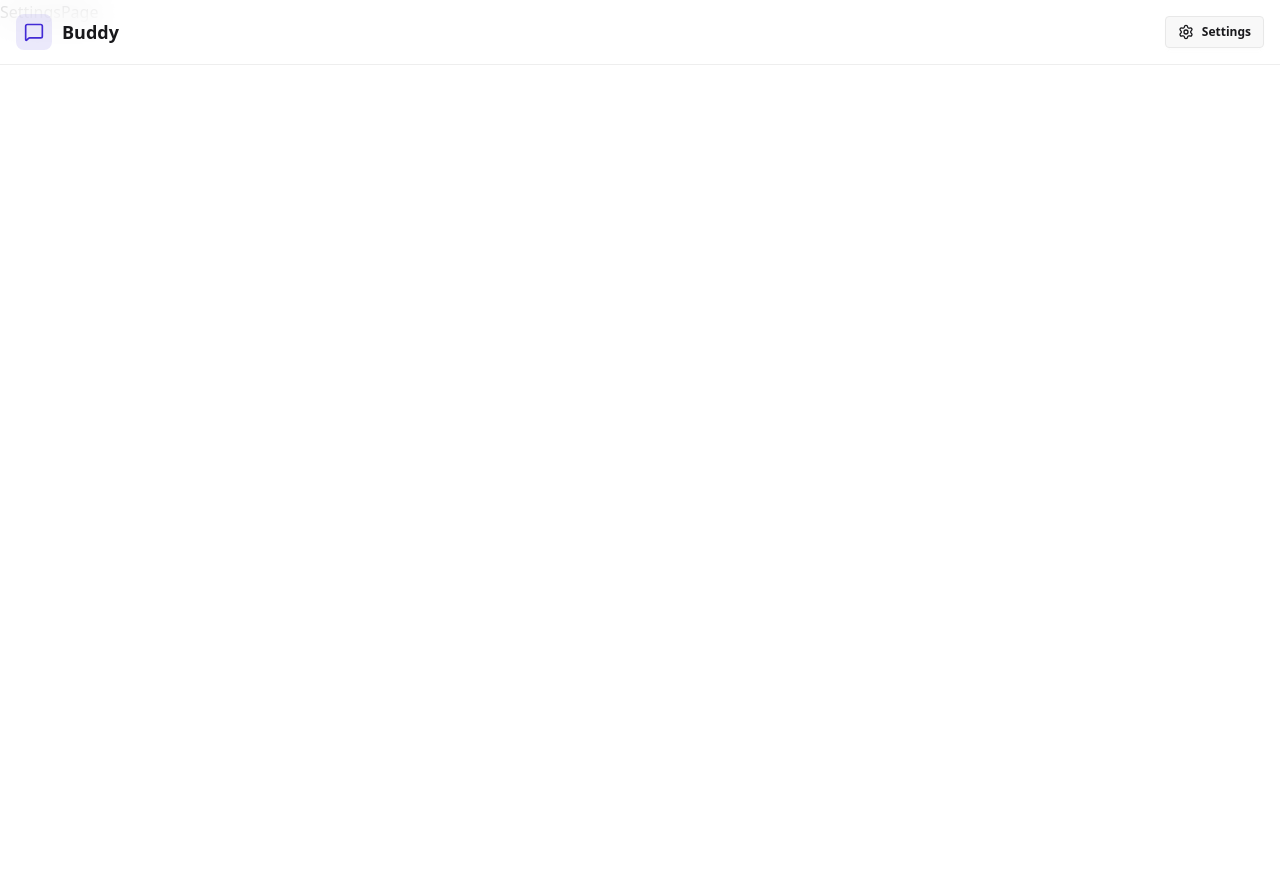
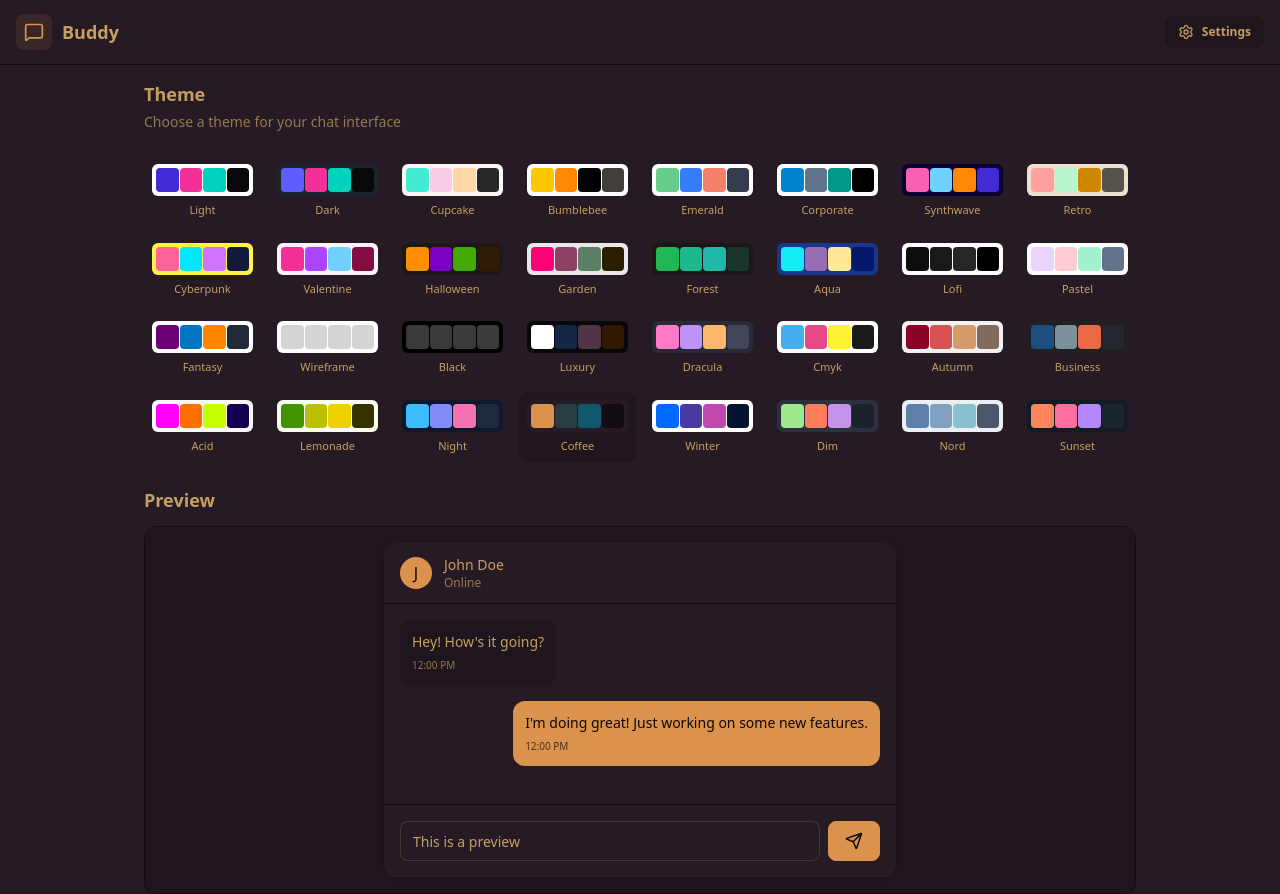
Before and after one commit to TennaThePhantom/Chat-App, a React (Vite) app in the folder Front-End/: page /settings in a window 1280 px wide. Before the commit the page ends 800 px from the top, so only its background shows below. Built offline with nearby package versions, Linux system fonts and the light colour scheme; no server answers.

Commit message:
profile page

```diff
--- a/Front-End/src/App.tsx
+++ b/Front-End/src/App.tsx
@@ -9,14 +9,20 @@
 import ProfilePage from "./pages/ProfilePage";
 import { useAuthStore } from "./store/useAuthStore";
 import { Toaster } from "react-hot-toast";
+import { useThemeStore } from "./store/useThemeStore";
 const App = () => {
 	const { authUser, checkAuth, isCheckingAuth } = useAuthStore();
+	const {theme} = useThemeStore()
 
 	useEffect(() => {
 		checkAuth();
 	}, [checkAuth]);
 
 	console.log({ authUser });
+
+	useEffect(() => {
+		document.documentElement.setAttribute('data-theme', theme)
+	}, [theme])
 
 	if (isCheckingAuth && !authUser) {
 		return (
@@ -26,7 +32,7 @@
 		);
 	}
 	return (
-		<div className="">
+		<div data-theme={theme}>
 			<Navbar />
 
 			<Routes>
--- /dev/null
+++ b/Front-End/src/constants/themes.ts
@@ -0,0 +1,34 @@
+export const THEMES = [
+	"light",
+	"dark",
+	"cupcake",
+	"bumblebee",
+	"emerald",
+	"corporate",
+	"synthwave",
+	"retro",
+	"cyberpunk",
+	"valentine",
+	"halloween",
+	"garden",
+	"forest",
+	"aqua",
+	"lofi",
+	"pastel",
+	"fantasy",
+	"wireframe",
+	"black",
+	"luxury",
+	"dracula",
+	"cmyk",
+	"autumn",
+	"business",
+	"acid",
+	"lemonade",
+	"night",
+	"coffee",
+	"winter",
+	"dim",
+	"nord",
+	"sunset",
+];
--- a/Front-End/src/index.css
+++ b/Front-End/src/index.css
@@ -1,2 +1,4 @@
 @import "tailwindcss";
-@plugin "daisyui";
+@plugin "daisyui" {
+	themes: all;
+}
--- a/Front-End/src/pages/SettingsPage.tsx
+++ b/Front-End/src/pages/SettingsPage.tsx
@@ -1,9 +1,135 @@
-import React from 'react'
+import React from "react";
+import { THEMES } from "../constants/themes";
+import { useThemeStore } from "../store/useThemeStore";
+import { Send } from "lucide-react";
 
 const SettingsPage = () => {
-  return (
-    <div>SettingsPage</div>
-  )
-}
+	const PREVIEW_MESSAGES = [
+		{ id: 1, content: "Hey! How's it going?", isSent: false },
+		{
+			id: 2,
+			content: "I'm doing great! Just working on some new features.",
+			isSent: true,
+		},
+	];
+	const { theme, setTheme } = useThemeStore();
 
-export default SettingsPage
+	return (
+		<div className="h-screen container mx-auto px-4 pt-20 max-w-5xl">
+			<div className="space-y-6">
+				<div className="flex flex-col gap-1">
+					<h2 className="text-lg font-semibold">Theme</h2>
+					<p className="text-sm text-base-content/70">
+						Choose a theme for your chat interface
+					</p>
+				</div>
+
+				<div className="grid grid-cols-4 sm:grid-cols-6 md:grid-cols-8 gap-2">
+					{THEMES.map((t) => (
+						<button
+							key={t}
+							className={`
+                group flex flex-col items-center gap-1.5 p-2 rounded-lg transition-colors cursor-pointer
+                ${theme === t ? "bg-base-200" : "hover:bg-base-200/50"}
+              `}
+							onClick={() => setTheme(t)}
+						>
+							<div
+								className="relative h-8 w-full rounded-md overflow-hidden"
+								data-theme={t}
+							>
+								<div className="absolute inset-0 grid grid-cols-4 gap-px p-1">
+									<div className="rounded bg-primary"></div>
+									<div className="rounded bg-secondary"></div>
+									<div className="rounded bg-accent"></div>
+									<div className="rounded bg-neutral"></div>
+								</div>
+							</div>
+							<span className="text-[11px] font-medium truncate w-full text-center">
+								{t.charAt(0).toUpperCase() + t.slice(1)}
+							</span>
+						</button>
+					))}
+				</div>
+
+				{/* Preview Section */}
+				<h3 className="text-lg font-semibold mb-3">Preview</h3>
+				<div className="rounded-xl border border-base-300 overflow-hidden bg-base-100 shadow-lg">
+					<div className="p-4 bg-base-200">
+						<div className="max-w-lg mx-auto">
+							{/* Mock Chat UI */}
+							<div className="bg-base-100 rounded-xl shadow-sm overflow-hidden">
+								{/* Chat Header */}
+								<div className="px-4 py-3 border-b border-base-300 bg-base-100">
+									<div className="flex items-center gap-3">
+										<div className="w-8 h-8 rounded-full bg-primary flex items-center justify-center text-primary-content font-medium">
+											J
+										</div>
+										<div>
+											<h3 className="font-medium text-sm">John Doe</h3>
+											<p className="text-xs text-base-content/70">Online</p>
+										</div>
+									</div>
+								</div>
+
+								{/* Chat Messages */}
+								<div className="p-4 space-y-4 min-h-[200px] max-h-[200px] overflow-y-auto bg-base-100">
+									{PREVIEW_MESSAGES.map((message) => (
+										<div
+											key={message.id}
+											className={`flex ${
+												message.isSent ? "justify-end" : "justify-start"
+											}`}
+										>
+											<div
+												className={`
+                          max-w-[80%] rounded-xl p-3 shadow-sm
+                          ${
+														message.isSent
+															? "bg-primary text-primary-content"
+															: "bg-base-200"
+													}
+                        `}
+											>
+												<p className="text-sm">{message.content}</p>
+												<p
+													className={`
+                            text-[10px] mt-1.5
+                            ${
+															message.isSent
+																? "text-primary-content/70"
+																: "text-base-content/70"
+														}
+                          `}
+												>
+													12:00 PM
+												</p>
+											</div>
+										</div>
+									))}
+								</div>
+
+								{/* Chat Input */}
+								<div className="p-4 border-t border-base-300 bg-base-100">
+									<div className="flex gap-2">
+										<input
+											type="text"
+											className="input input-bordered flex-1 text-sm h-10"
+											placeholder="Type a message..."
+											value="This is a preview"
+											readOnly
+										/>
+										<button className="btn btn-primary h-10 min-h-0">
+											<Send size={18} />
+										</button>
+									</div>
+								</div>
+							</div>
+						</div>
+					</div>
+				</div>
+			</div>
+		</div>
+	);
+};
+export default SettingsPage;
--- /dev/null
+++ b/Front-End/src/store/useThemeStore.tsx
@@ -0,0 +1,13 @@
+import { create } from "zustand";
+
+interface ThemeStoreProps {
+	theme: string;
+	setTheme(theme: string): void;
+}
+export const useThemeStore = create<ThemeStoreProps>((set) => ({
+	theme: localStorage.getItem("chat-theme") || "coffee",
+	setTheme: (theme) => {
+		localStorage.setItem("chat-theme", theme);
+		set({ theme });
+	},
+}));
```
